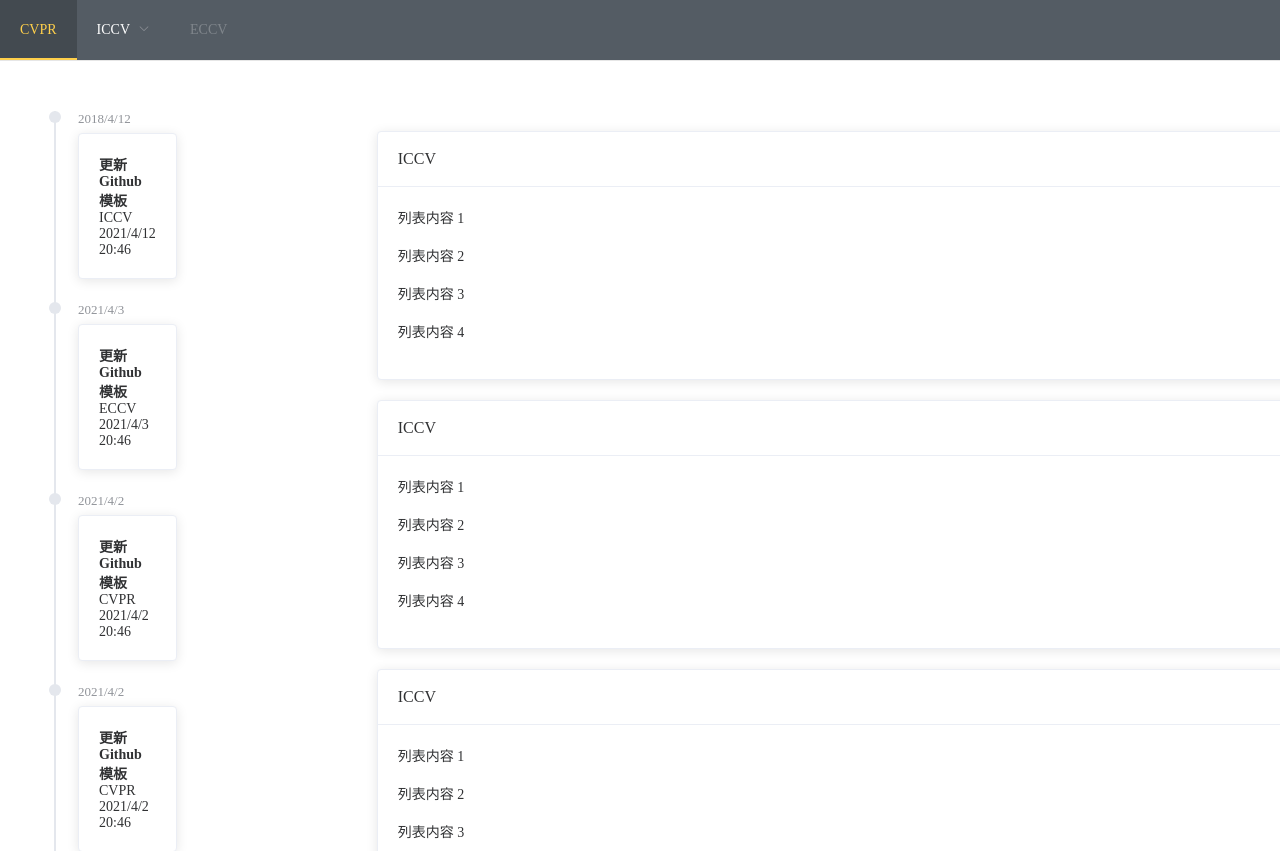
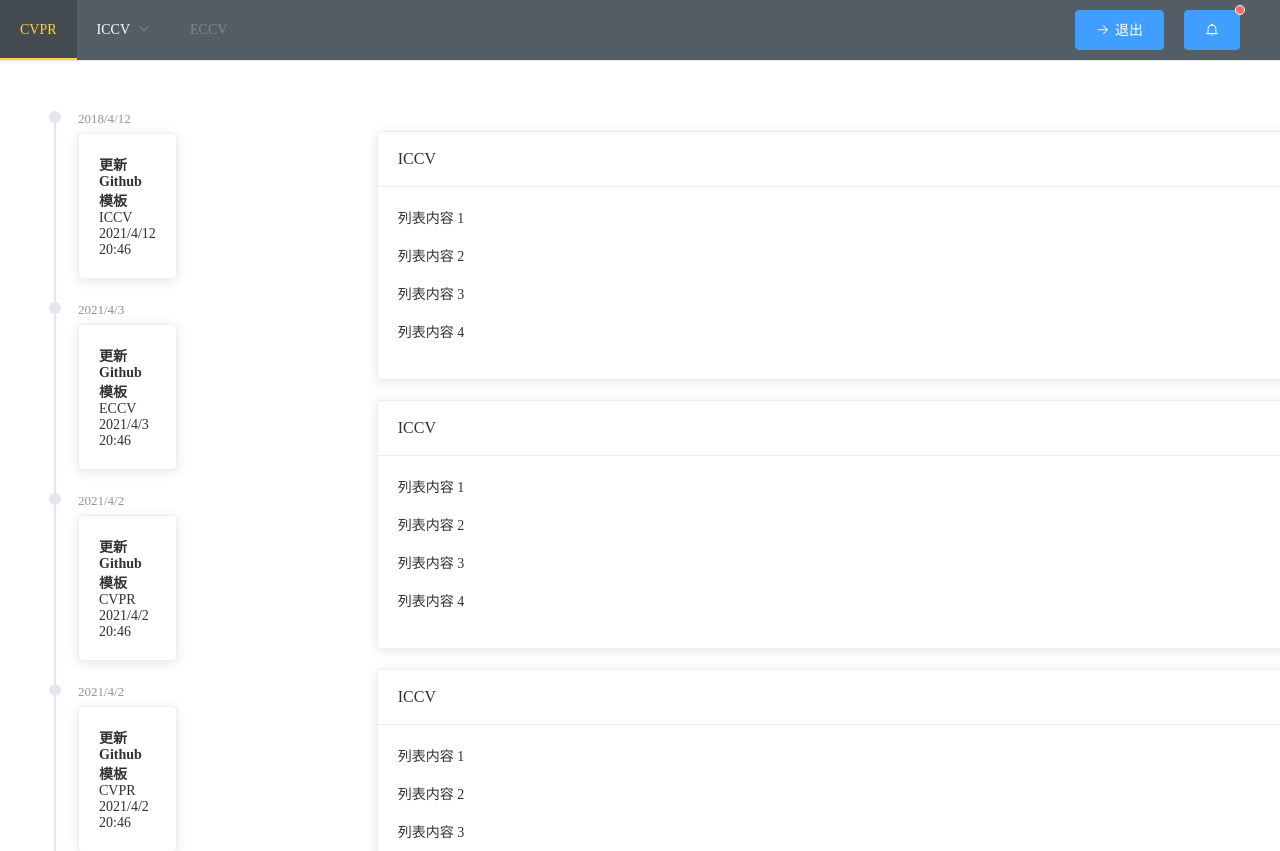
Before and after one commit to FZUSESPR21/meeting-system-5, a Vue app in the folder meeting/: page /#/ in a window 1280 px wide. Shown: the top 851 px of the page. Built offline with nearby package versions, Linux system fonts and the light colour scheme.

Commit message:
加入退出和消息提醒按钮

```diff
--- a/meeting/src/components/common/pageHeader.vue
+++ b/meeting/src/components/common/pageHeader.vue
@@ -22,11 +22,28 @@
             </el-submenu>
         </el-submenu>
         <el-menu-item index="3" disabled>ECCV</el-menu-item>
+
+        <el-badge is-dot class="item right">
+          <el-button class="share-button" icon="el-icon-bell" type="primary"></el-button>
+        </el-badge>
+
+        <el-button class="back right" type="primary" icon="el-icon-right">退出</el-button>
+
         </el-menu>
     </div>
 </template>
 
 <style scoped>
+.item {
+  margin: 10px;
+  margin-right: 40px;
+}
+.back{
+  margin: 10px;
+}
+.right{
+  float:right;
+}
 .wrap{
     margin: 0;
     padding: 0;
@@ -38,7 +55,7 @@
     data() {
       return {
         activeIndex: '1',
-        activeIndex2: '1'
+        activeIndex2: '1',
       };
     },
     methods: {
```
